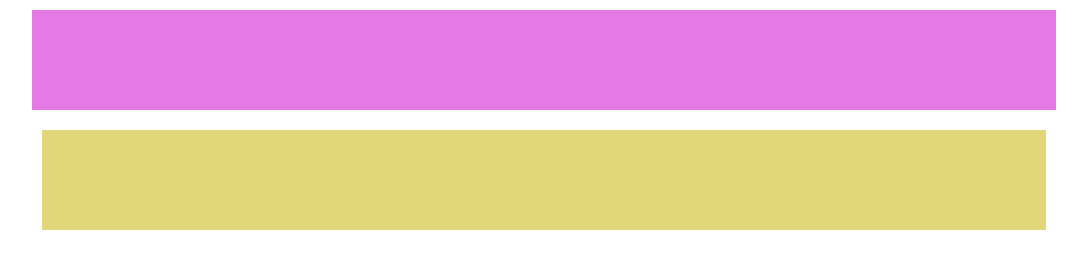
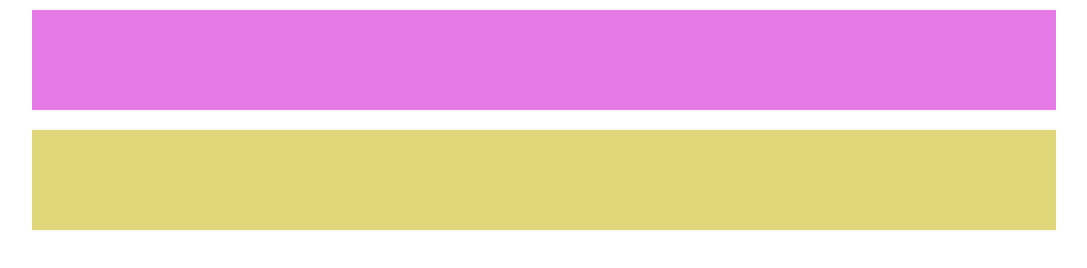
Before and after one commit to templarec/htmlcss-struttura-wp, a plain HTML site: page index.html in a window 1280 px wide. Shown: the whole page, without its empty margins (96-1183 px from the left). Drawn offline with Linux system fonts and the light colour scheme.

Commit message:
corretto classe errata sul primo div del main

```diff
--- a/index.html
+++ b/index.html
@@ -16,7 +16,7 @@
       </div>
     </header>
     <main class="container">
-      <div class="row">
+      <div class="riga">
         <div class="colonna-100">
           <div class="bg-yellow">
           </div>
```
